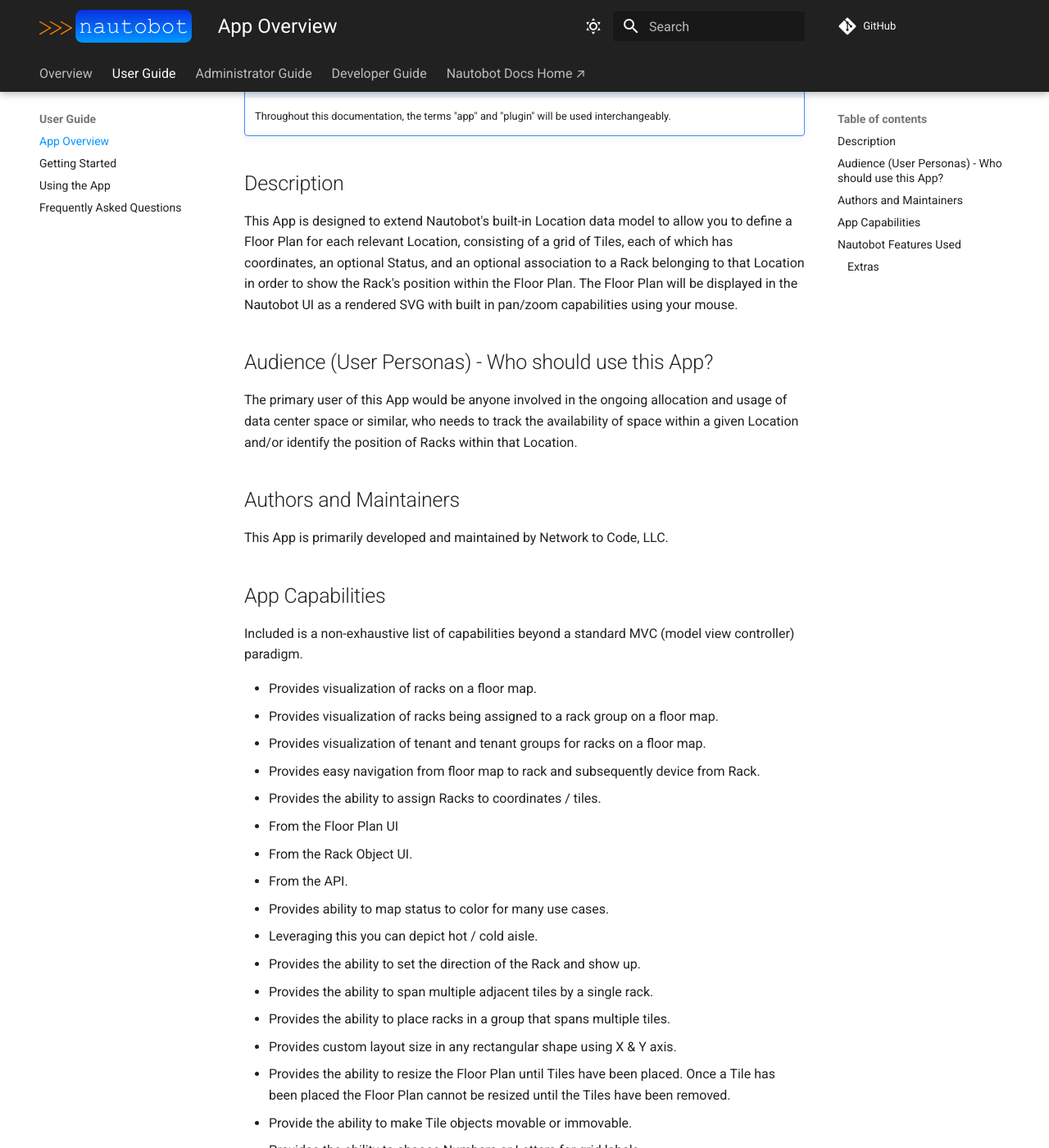
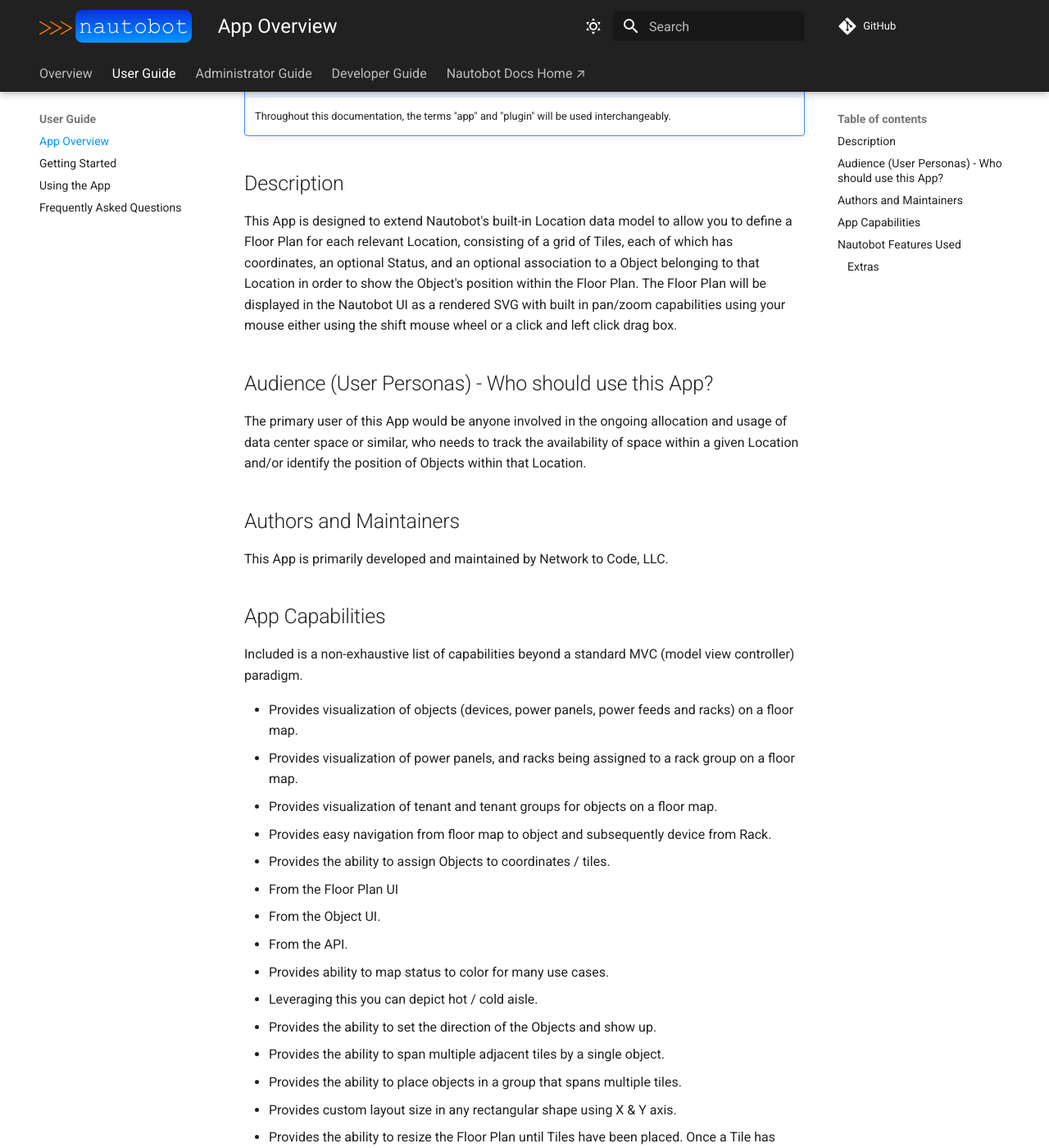
Before and after one commit to nautobot/nautobot-app-floor-plan, an MkDocs documentation site: the page built from docs/user/app_overview.md, in a window 1280 px wide and 1400 px high, scrolled down 233 px. Shown: the whole window at 82% size. Built offline with MkDocs 1.6.1 and Material for MkDocs 9.7.7, drawn with Linux system fonts in a browser that asks for light colours; comment, search, counter and statistics services are not loaded; some of the changed text lies outside the part shown.

```diff
--- a/docs/user/app_overview.md
+++ b/docs/user/app_overview.md
@@ -7,11 +7,11 @@ This document provides an overview of the App including critical information and
 
 ## Description
 
-This App is designed to extend Nautobot's built-in Location data model to allow you to define a Floor Plan for each relevant Location, consisting of a grid of Tiles, each of which has coordinates, an optional Status, and an optional association to a Rack belonging to that Location in order to show the Rack's position within the Floor Plan. The Floor Plan will be displayed in the Nautobot UI as a rendered SVG with built in pan/zoom capabilities using your mouse.
+This App is designed to extend Nautobot's built-in Location data model to allow you to define a Floor Plan for each relevant Location, consisting of a grid of Tiles, each of which has coordinates, an optional Status, and an optional association to a Object belonging to that Location in order to show the Object's position within the Floor Plan. The Floor Plan will be displayed in the Nautobot UI as a rendered SVG with built in pan/zoom capabilities using your mouse either using the shift mouse wheel or a click and left click drag box.
 
 ## Audience (User Personas) - Who should use this App?
 
-The primary user of this App would be anyone involved in the ongoing allocation and usage of data center space or similar, who needs to track the availability of space within a given Location and/or identify the position of Racks within that Location.
+The primary user of this App would be anyone involved in the ongoing allocation and usage of data center space or similar, who needs to track the availability of space within a given Location and/or identify the position of Objects within that Location.
 
 ## Authors and Maintainers
 
@@ -21,19 +21,19 @@ This App is primarily developed and maintained by Network to Code, LLC.
 
 Included is a non-exhaustive list of capabilities beyond a standard MVC (model view controller) paradigm.
 
-- Provides visualization of racks on a floor map.
-- Provides visualization of racks being assigned to a rack group on a floor map.
-- Provides visualization of tenant and tenant groups for racks on a floor map.
-- Provides easy navigation from floor map to rack and subsequently device from Rack.
-- Provides the ability to assign Racks to coordinates / tiles.
+- Provides visualization of objects (devices, power panels, power feeds and racks) on a floor map.
+- Provides visualization of power panels, and racks being assigned to a rack group on a floor map.
+- Provides visualization of tenant and tenant groups for objects on a floor map.
+- Provides easy navigation from floor map to object and subsequently device from Rack.
+- Provides the ability to assign Objects to coordinates / tiles.
   - From the Floor Plan UI
-  - From the Rack Object UI.
+  - From the Object UI.
   - From the API.
 - Provides ability to map status to color for many use cases.
   - Leveraging this you can depict hot / cold aisle.
-- Provides the ability to set the direction of the Rack and show up.
-- Provides the ability to span multiple adjacent tiles by a single rack.
-- Provides the ability to place racks in a group that spans multiple tiles.
+- Provides the ability to set the direction of the Objects and show up.
+- Provides the ability to span multiple adjacent tiles by a single object.
+- Provides the ability to place objects in a group that spans multiple tiles.
 - Provides custom layout size in any rectangular shape using X & Y axis.
 - Provides the ability to resize the Floor Plan until Tiles have been placed. Once a Tile has been placed the Floor Plan cannot be resized until the Tiles have been removed.
 - Provide the ability to make Tile objects movable or immovable.
--- a/nautobot_floor_plan/static/nautobot_floor_plan/css/svg.css
+++ b/nautobot_floor_plan/static/nautobot_floor_plan/css/svg.css
@@ -97,7 +97,7 @@ a text {
 }
 
 .object {
-    stroke: #cccccc;
+    stroke: white;
     stroke-width: 2px;
 }
 
```
Also changed, not shown: other parts of docs/user/app_overview.md (+1 -1 lines), docs/admin/compatibility_matrix.md (+4 -0 lines), docs/admin/install.md (+2 -2 lines), docs/user/app_getting_started.md (+75 -21 lines), docs/user/app_use_cases.md (+2 -0 lines), docs/images/add-floor-plan-button-2.png (added), docs/images/add-floor-plan-button.png, docs/images/add-tile-form.png, docs/images/floor-plan-empty.png, docs/images/floor-plan-populated.png, docs/images/floorplan-click-drag-zoom.png (added), docs/images/floorplan-tile-device.png (added), docs/images/floorplan-tile-powerfeed.png (added), docs/images/floorplan-tile-powerpanel.png (added), 3 more files.
